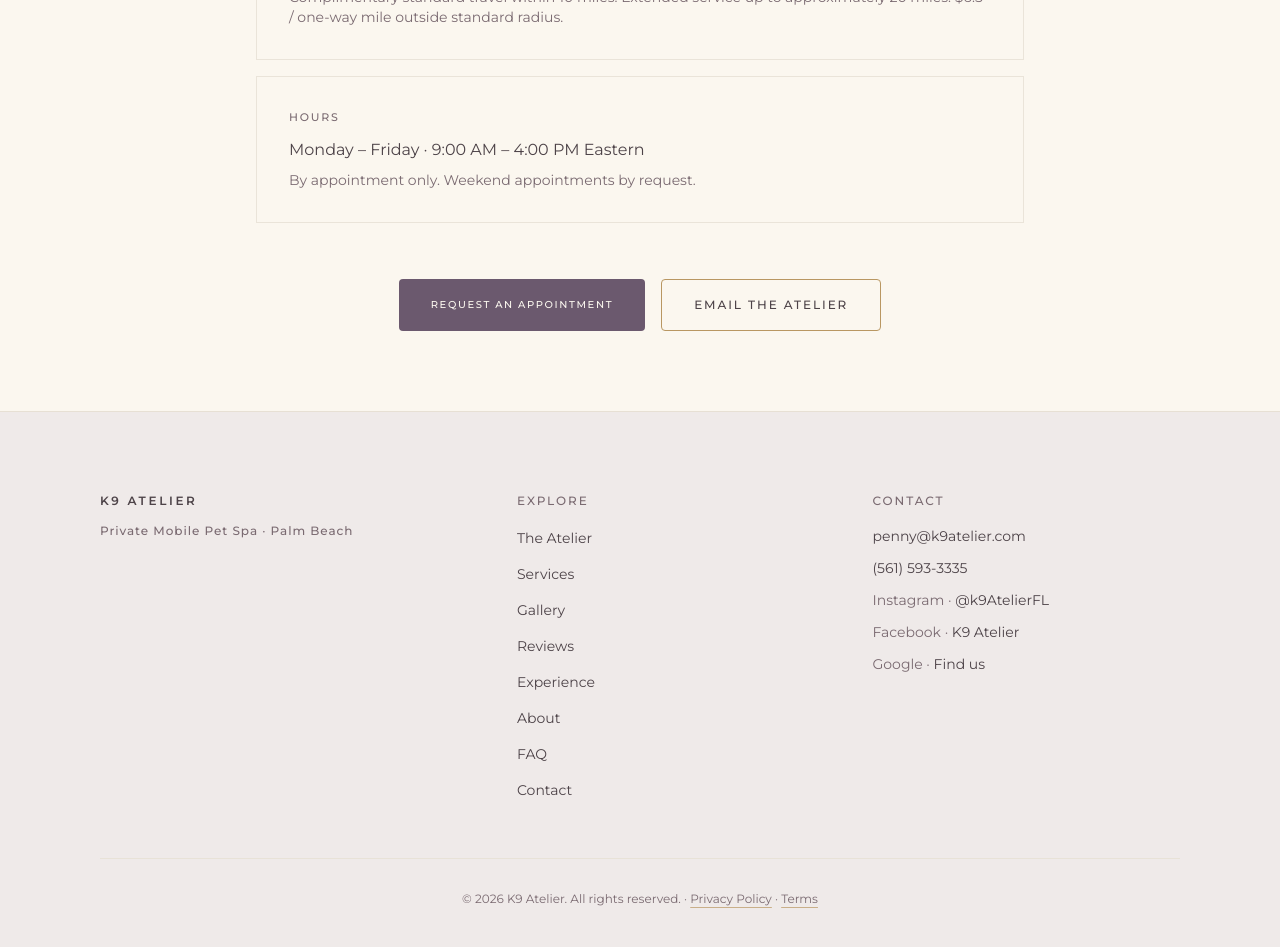
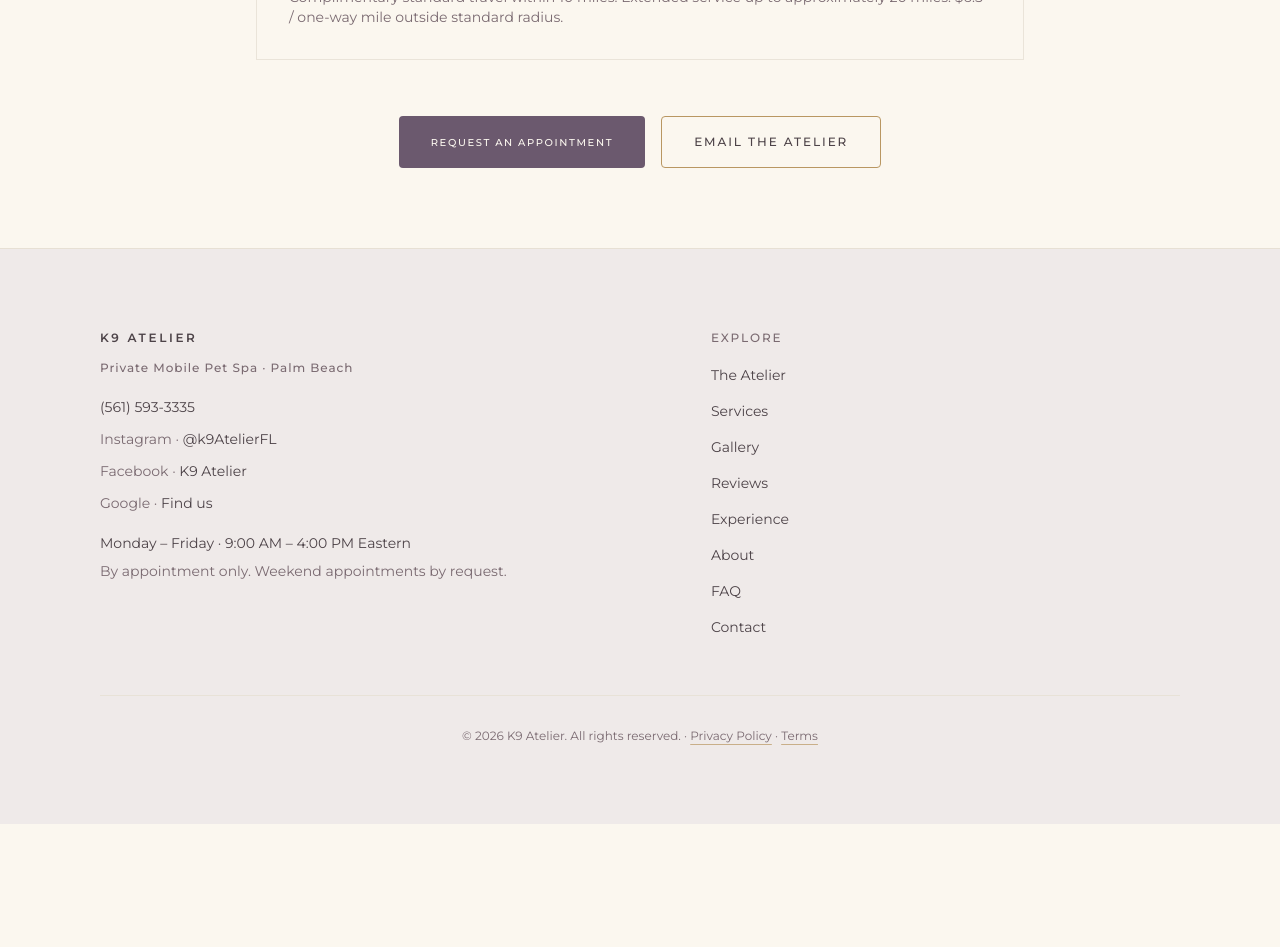
Before and after one commit to whee0593-sudo/K9-Atelier, a Next.js app: page /contact in a window 1280 px wide. Shown: the part 1140-2087 px from the top of the page. After the commit the page ends 1964 px from the top, so only its background shows below. Built offline with nearby package versions, Linux system fonts and the light colour scheme; no server answers.

Commit message:
Move footer contact details and hours under the brand, without a public email.

```diff
--- a/src/app/contact/page.tsx
+++ b/src/app/contact/page.tsx
@@ -9,19 +9,6 @@
   description:
     "Contact K9 Atelier, a Private Mobile Pet Spa in Palm Beach — email, Instagram, service area and booking hours.",
 };
-
-function capitalize(value: string) {
-  return value.charAt(0).toUpperCase() + value.slice(1);
-}
-
-function formatTime(value: string) {
-  const [hStr, mStr] = value.split(":");
-  const hour = Number(hStr);
-  const minute = mStr ?? "00";
-  const period = hour >= 12 ? "PM" : "AM";
-  const hour12 = hour % 12 === 0 ? 12 : hour % 12;
-  return `${hour12}:${minute} ${period}`;
-}
 
 export default async function ContactPage({
   searchParams,
@@ -43,17 +30,8 @@
     );
   }
 
-  const { brand, booking, serviceArea, site } = business;
+  const { brand, serviceArea, site } = business;
   const phoneHref = getBrandPhoneTelHref();
-
-  const days = booking.availableDays;
-  const daysLabel =
-    days.length > 1
-      ? `${capitalize(days[0])} – ${capitalize(days[days.length - 1])}`
-      : capitalize(days[0] ?? "");
-  const hoursLabel = `${formatTime(booking.hoursStart)} – ${formatTime(
-    booking.hoursEnd,
-  )}`;
   const instagramUrl =
     site.underConstruction?.instagramUrl ?? "https://instagram.com/k9atelierfl";
   const instagramHandle =
@@ -155,18 +133,6 @@
             radius.
           </p>
         </section>
-
-        <section className="border border-gray-line/80 bg-ivory p-6 md:p-8">
-          <h2 className="font-body text-[11px] font-medium uppercase tracking-[0.16em] text-taupe">
-            Hours
-          </h2>
-          <p className="font-body mt-3 text-base text-ink">
-            {daysLabel} · {hoursLabel} Eastern
-          </p>
-          <p className="font-body mt-2 text-sm text-taupe">
-            By appointment only. Weekend appointments by request.
-          </p>
-        </section>
       </div>
 
       <div className="mt-14 flex flex-col items-center justify-center gap-4 sm:flex-row">
--- a/src/components/Footer.tsx
+++ b/src/components/Footer.tsx
@@ -15,18 +15,39 @@
   { href: "/contact", label: "Contact" },
 ] as const;
 
+function capitalize(value: string) {
+  return value.charAt(0).toUpperCase() + value.slice(1);
+}
+
+function formatTime(value: string) {
+  const [hStr, mStr] = value.split(":");
+  const hour = Number(hStr);
+  const minute = mStr ?? "00";
+  const period = hour >= 12 ? "PM" : "AM";
+  const hour12 = hour % 12 === 0 ? 12 : hour % 12;
+  return `${hour12}:${minute} ${period}`;
+}
+
 export function Footer() {
-  const { brand, site } = business;
+  const { brand, site, booking } = business;
   const phoneHref = getBrandPhoneTelHref();
   const instagram =
     site.underConstruction?.instagramUrl ?? "https://instagram.com/k9atelierfl";
   const instagramHandle =
     site.underConstruction?.instagramHandle ?? "k9AtelierFL";
+  const days = booking.availableDays;
+  const daysLabel =
+    days.length > 1
+      ? `${capitalize(days[0])} – ${capitalize(days[days.length - 1])}`
+      : capitalize(days[0] ?? "");
+  const hoursLabel = `${formatTime(booking.hoursStart)} – ${formatTime(
+    booking.hoursEnd,
+  )}`;
 
   return (
     <footer className="border-t border-gray-line bg-dusty-lavender/35">
       <Container className="py-16 md:py-20">
-        <div className="grid gap-12 md:grid-cols-[1.2fr_1fr_1fr]">
+        <div className="grid gap-12 md:grid-cols-[1.2fr_1fr]">
           <div>
             <p className="font-body text-[12px] font-semibold uppercase tracking-[0.22em] text-ink">
               {brand.wordmark}
@@ -34,40 +55,10 @@
             <p className="font-body mt-3 text-[12px] font-medium tracking-[0.08em] text-taupe">
               {brand.lockup}
             </p>
-          </div>
-
-          <div>
-            <p className="font-body text-[12px] font-medium uppercase tracking-[0.16em] text-taupe">
-              Explore
-            </p>
-            <ul className="mt-4 space-y-3">
-              {footerLinks.map((item) => (
-                <li key={item.href}>
-                  <Link
-                    href={item.href}
-                    className="font-body text-sm text-ink transition hover:text-deep-lavender"
-                  >
-                    {item.label}
-                  </Link>
-                </li>
-              ))}
-            </ul>
-          </div>
-
-          <div>
-            <p className="font-body text-[12px] font-medium uppercase tracking-[0.16em] text-taupe">
-              Contact
-            </p>
-            <a
-              href={`mailto:${brand.email}`}
-              className="font-body mt-4 block text-sm text-ink transition hover:text-deep-lavender"
-            >
-              {brand.email}
-            </a>
             {brand.phone && phoneHref ? (
               <a
                 href={phoneHref}
-                className="font-body mt-3 block text-sm text-ink transition hover:text-deep-lavender"
+                className="font-body mt-5 block text-sm text-ink transition hover:text-deep-lavender"
               >
                 {brand.phone}
               </a>
@@ -103,6 +94,30 @@
                 Find us
               </a>
             ) : null}
+            <p className="font-body mt-5 text-sm text-ink">
+              {daysLabel} · {hoursLabel} Eastern
+            </p>
+            <p className="font-body mt-2 text-sm text-taupe">
+              By appointment only. Weekend appointments by request.
+            </p>
+          </div>
+
+          <div>
+            <p className="font-body text-[12px] font-medium uppercase tracking-[0.16em] text-taupe">
+              Explore
+            </p>
+            <ul className="mt-4 space-y-3">
+              {footerLinks.map((item) => (
+                <li key={item.href}>
+                  <Link
+                    href={item.href}
+                    className="font-body text-sm text-ink transition hover:text-deep-lavender"
+                  >
+                    {item.label}
+                  </Link>
+                </li>
+              ))}
+            </ul>
           </div>
         </div>
 
```
